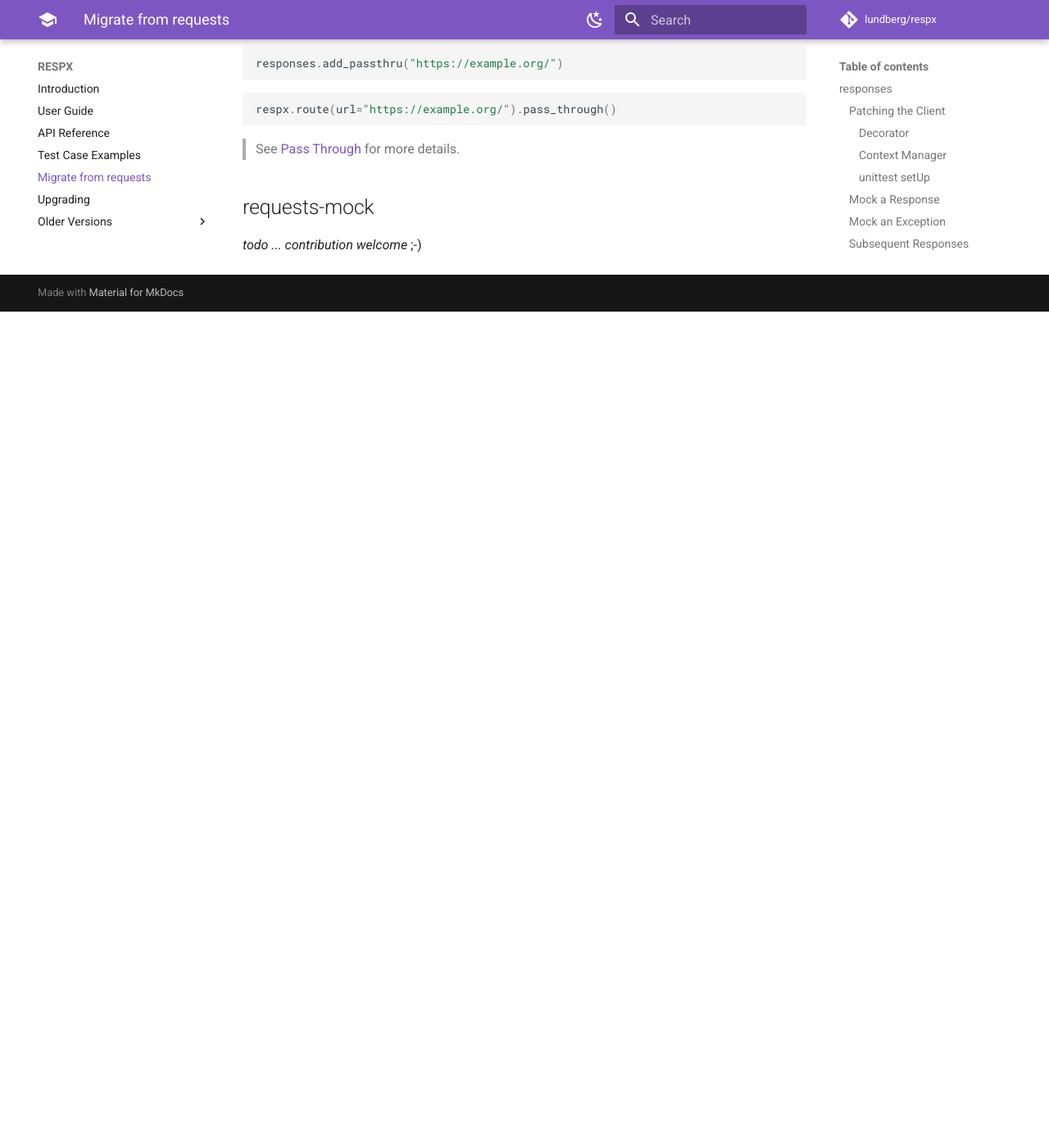
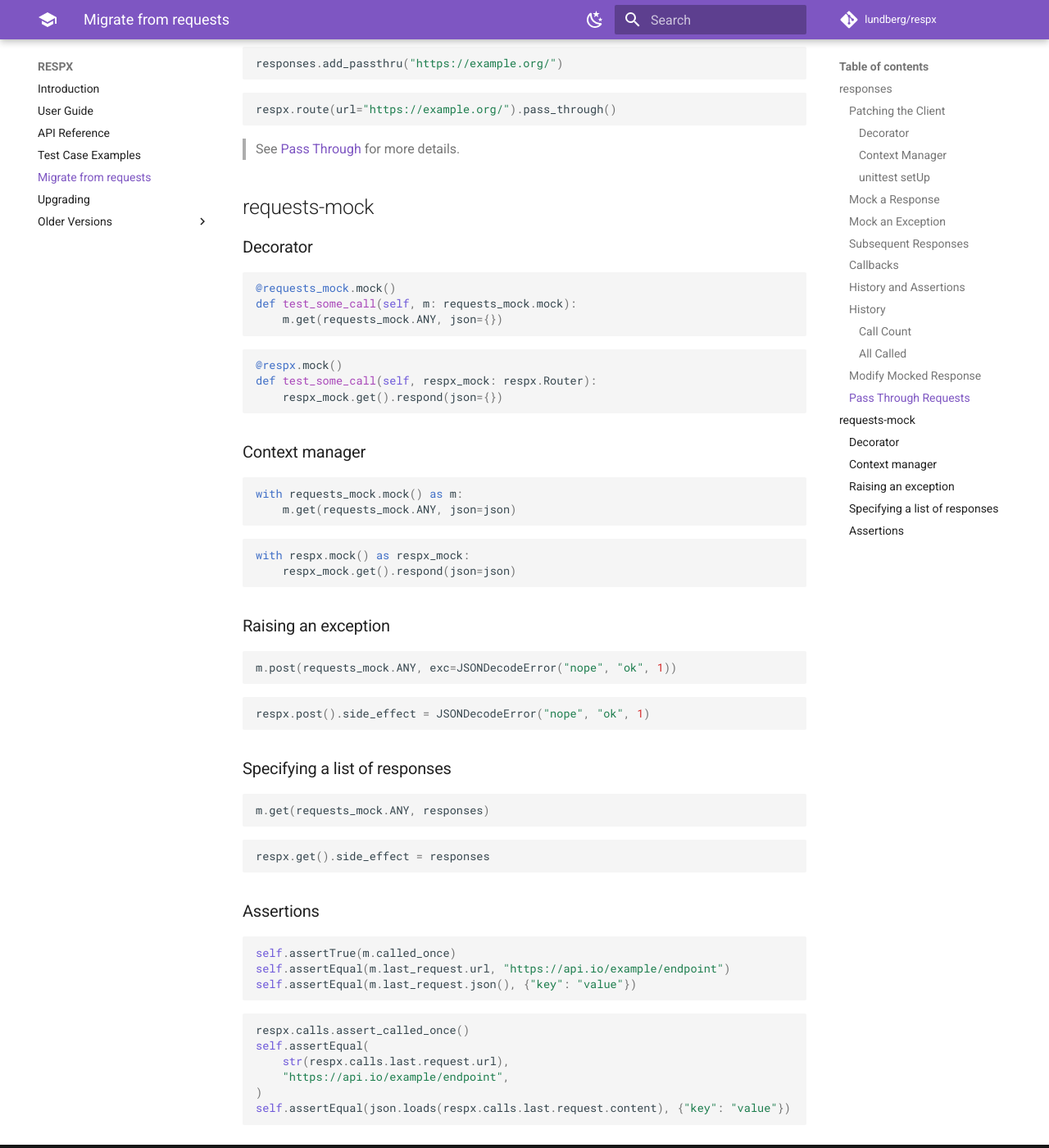
Before and after one commit to lundberg/respx, an MkDocs documentation site: the page built from docs/migrate.md, in a window 1280 px wide and 1400 px high, scrolled down 3486 px. Shown: the whole window at 82% size. Built offline with MkDocs 1.6.1 and Material for MkDocs 9.7.7, drawn with Linux system fonts in a browser that asks for light colours; comment, search, counter and statistics services are not loaded; before the commit the page ends 3866 px from its top, so only the background shows below that.

Commit message:
Update migrate.md with requests-mock examples (#301)

````diff
--- a/docs/migrate.md
+++ b/docs/migrate.md
@@ -174,4 +174,62 @@
 
 ## requests-mock
 
-*todo ... contribution welcome* ;-)
+### Decorator
+
+```python
+@requests_mock.mock()
+def test_some_call(self, m: requests_mock.mock):
+    m.get(requests_mock.ANY, json={})
+```
+```python
+@respx.mock()
+def test_some_call(self, respx_mock: respx.Router):
+    respx_mock.get().respond(json={})
+
+```
+
+### Context manager
+
+```python
+with requests_mock.mock() as m:
+    m.get(requests_mock.ANY, json=json)
+```
+```python
+with respx.mock() as respx_mock:
+    respx_mock.get().respond(json=json)
+```
+
+### Raising an exception
+
+```python
+m.post(requests_mock.ANY, exc=JSONDecodeError("nope", "ok", 1))
+```
+```python
+respx.post().side_effect = JSONDecodeError("nope", "ok", 1)
+```
+
+### Specifying a list of responses
+
+```python
+m.get(requests_mock.ANY, responses)
+```
+```python
+respx.get().side_effect = responses
+```
+
+### Assertions
+
+```python
+self.assertTrue(m.called_once)
+self.assertEqual(m.last_request.url, "https://api.io/example/endpoint")
+self.assertEqual(m.last_request.json(), {"key": "value"})
+```
+
+```python
+respx.calls.assert_called_once()
+self.assertEqual(
+    str(respx.calls.last.request.url),
+    "https://api.io/example/endpoint",
+)
+self.assertEqual(json.loads(respx.calls.last.request.content), {"key": "value"})
+```
````
